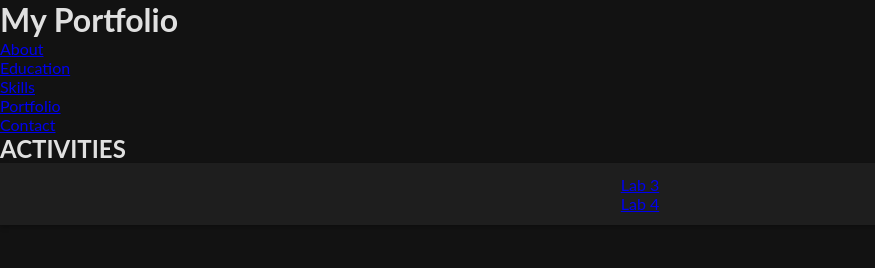
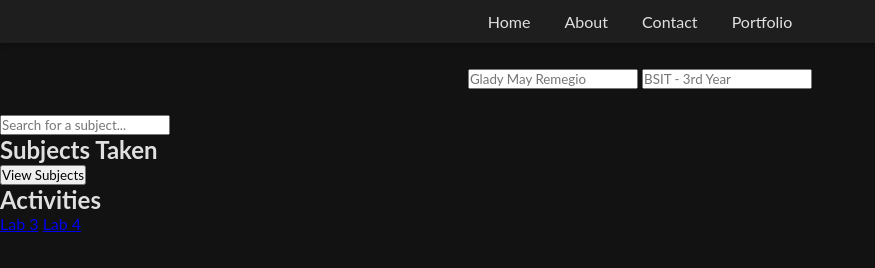
Before and after one commit to mayers05/ADET323, a plain HTML site: page index.html in a window 1280 px wide. Shown: the whole page, without its empty margins (0-875 px from the left). Drawn offline with Linux system fonts and the light colour scheme.

Commit message:
Update index.html

```diff
--- a/index.html
+++ b/index.html
@@ -3,28 +3,47 @@
 <head>
     <meta charset="UTF-8">
     <meta name="viewport" content="width=device-width, initial-scale=1.0">
-    <title>Landing Page</title>
+    <title>Portfolio</title>
     <link rel="stylesheet" href="styles.css">
 </head>
 <body>
-    <header>
-        <h1>My Portfolio</h1>
+
+    <nav>
         <ul>
-            <li><a href="#about">About</a></li>
-            <li><a href="#education">Education</a></li>
-            <li><a href="#skills">Skills</a></li>
-            <li><a href="#portfolio">Portfolio</a></li>
-            <li><a href="#contact">Contact</a></li>
+            <li><a href="#">Home</a></li>
+            <li><a href="#">About</a></li>
+            <li><a href="#">Contact</a></li>
+            <li><a href="#">Portfolio</a></li>
         </ul>
+    </nav>
+
+    <header class="profile">
+        <input type="text" placeholder="Glady May Remegio">
+        <input type="text" placeholder="BSIT - 3rd Year">
     </header>
 
-    <section class="main-content">
-        <h1>ACTIVITIES</h1>
-        <nav>
-            <a href="lab3.html" class="btn">Lab 3</a>
-            <br>
-            <a href="lab4.html" class="btn">Lab 4</a>
-        </nav>
+
+    <input type="text" id="searchBar" placeholder="Search for a subject..." onkeyup="searchSubjects()">
+
+
+    <section class="subjects">
+        <h2>Subjects Taken</h2>
+        <div class="subjects-container">
+            <button id="subjectsButton" class="subject-btn">View Subjects</button>
+            <div id="subjectsContainer" class="hidden"></div>
+        </div>
     </section>
+
+
+    <section class="activities">
+        <h2>Activities</h2>
+        <div class="lab-container">
+            <a href="lab3.html" class="lab-button">Lab 3</a>
+            <a href="lab4.html" class="lab-button">Lab 4</a>
+        </div>
+    </section>
+
+    <script src="script.js"></script>
+
 </body>
 </html>
```
